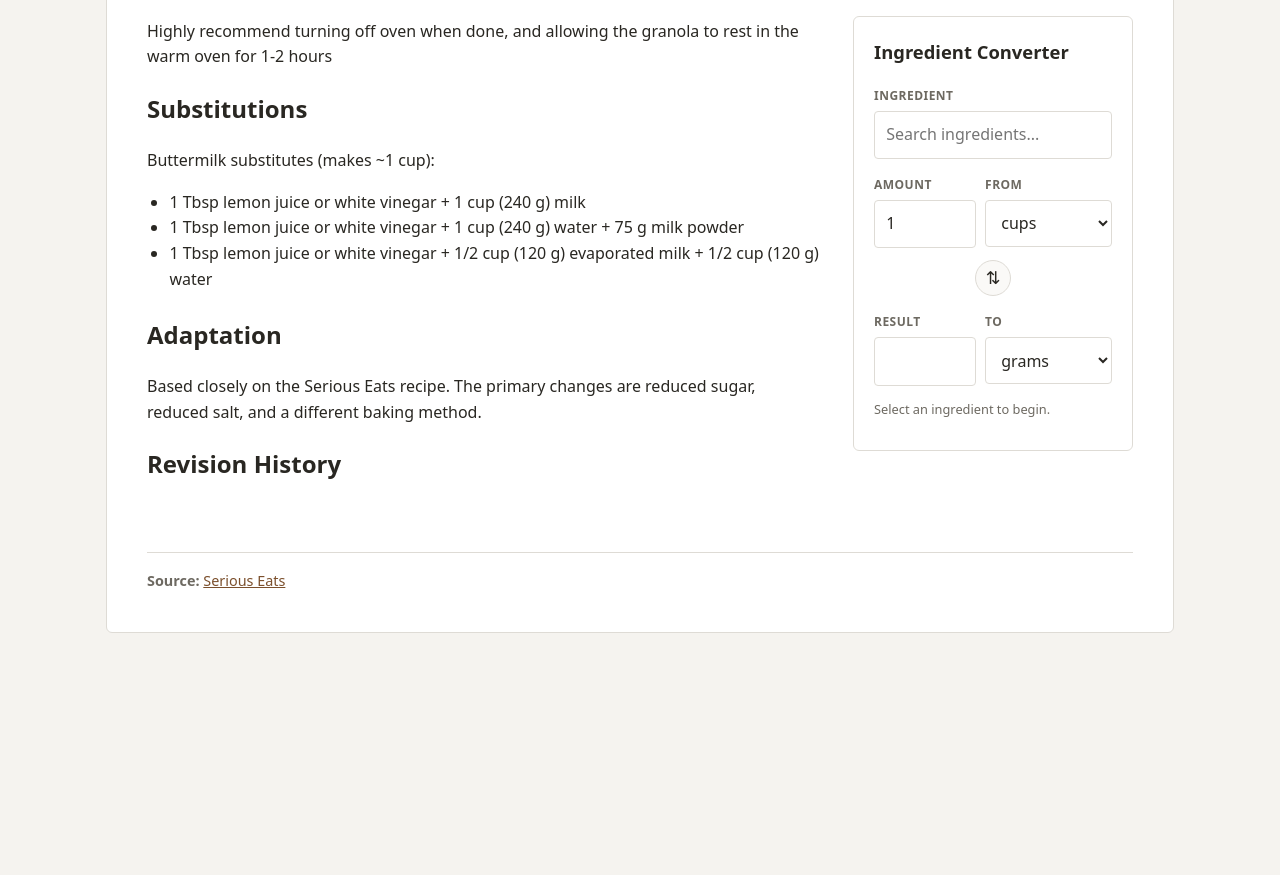
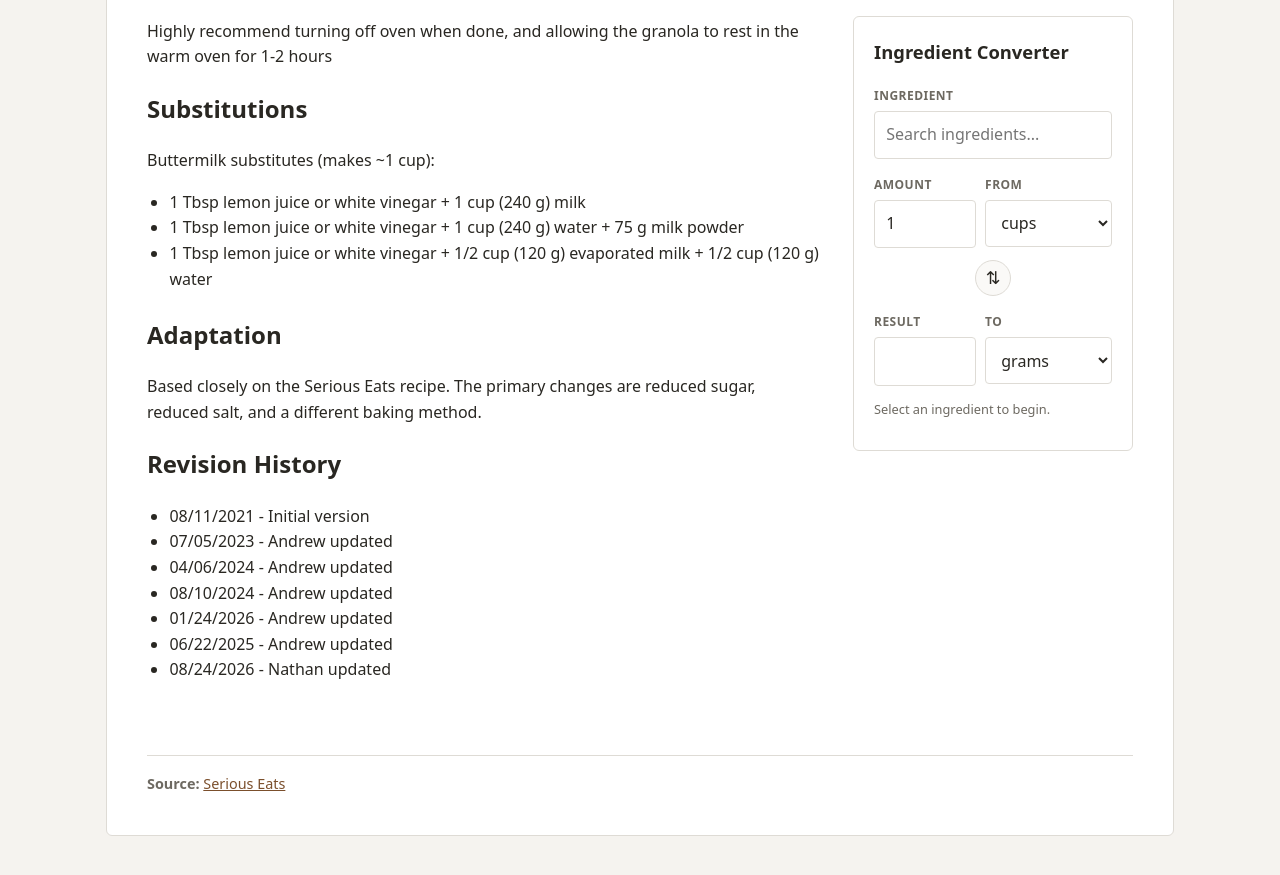
Before and after one commit to sundaycake/recipes, a Jekyll site: the page built from _recipes/granola.md, in a window 1280 px wide and 900 px high, scrolled down 1493 px. Shown: the top 875 px of the window. Built offline with Jekyll 4.4.1, drawn with Linux system fonts in a browser that asks for light colours; before the commit the page ends 2190 px from its top, so only the background shows below that.

Commit message:
Update granola.md

```diff
--- a/_recipes/granola.md
+++ b/_recipes/granola.md
@@ -71,3 +71,11 @@ Based closely on the Serious Eats recipe. The primary changes are
 reduced sugar, reduced salt, and a different baking method.
 
 ## Revision History
+
+- 08/11/2021 - Initial version
+- 07/05/2023 - Andrew updated
+- 04/06/2024 - Andrew updated
+- 08/10/2024 - Andrew updated
+- 01/24/2026 - Andrew updated
+- 06/22/2025 - Andrew updated
+- 08/24/2026 - Nathan updated
```
